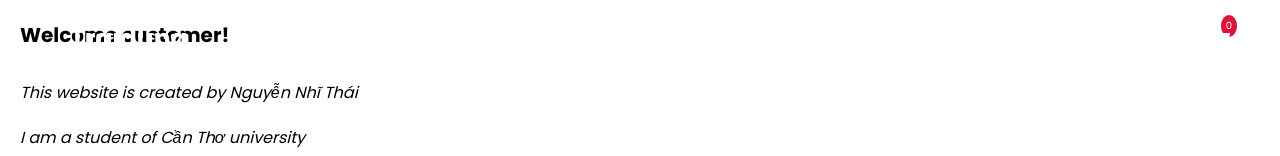
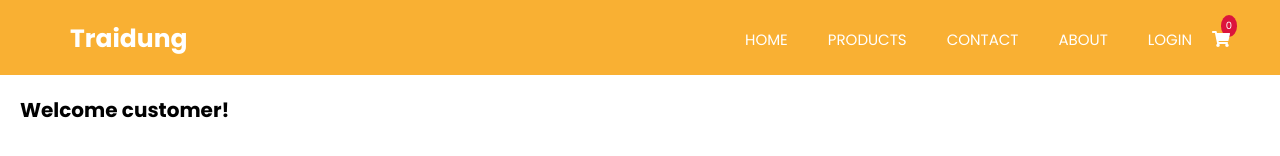
Before and after one commit to nhithai4620/Fruits_store_react, a React (Create React App) app: page /about in a window 1280 px wide. Shown: the top 156 px of the page. Built offline with nearby package versions, Linux system fonts and the light colour scheme.

Commit message:
thai commit at 7:51 10/4/2021

```diff
--- a/src/components/css/About.css
+++ b/src/components/css/About.css
@@ -1,5 +1,10 @@
 .about {
     height: 200px;
+}
+
+.padding-header{
+    padding-top: 75px;
+    background-color: var(--main-color);
 }
 
 .about h3{
--- a/src/components/css/Contact.css
+++ b/src/components/css/Contact.css
@@ -1,5 +1,5 @@
 .padding-header{
-  padding-top: 70px;
+  padding-top: 75px;
   background-color: var(--main-color);
 }
 .contact {
--- a/src/components/css/Products.css
+++ b/src/components/css/Products.css
@@ -13,7 +13,7 @@
 }
 
 .padding-header{
-    padding-top: 70px;
+    padding-top: 75px;
     background-color: var(--main-color);
 }
 
--- a/src/components/section/About.js
+++ b/src/components/section/About.js
@@ -1,14 +1,21 @@
 import React from 'react';
 import '../css/About.css';
+import {DataContext} from '../Context';
 export class About extends React.Component{
+    static contextType = DataContext;
     render(){
         return (
+            <>
+             <div className="padding-header" style={{background:`${this.context.theme}`}}>
+
+            </div>
             <div className="about" id="about">
                 <h3>Welcome customer!</h3>
                 <p> This website is created by Nguyễn Nhĩ Thái</p>
                 <p> I am a student of Cần Thơ university</p>
                 <p> This is a ecommerce website project which I created when I was learning the basic academic subject</p>
             </div>
+            </>
         );
     }
 }
```
